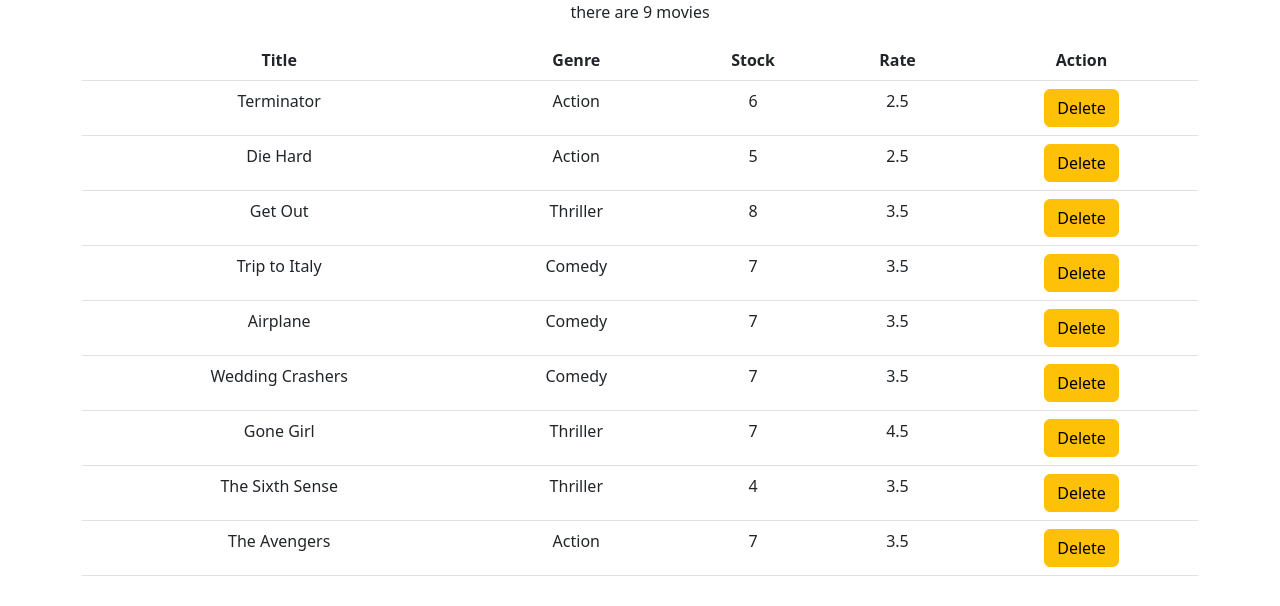
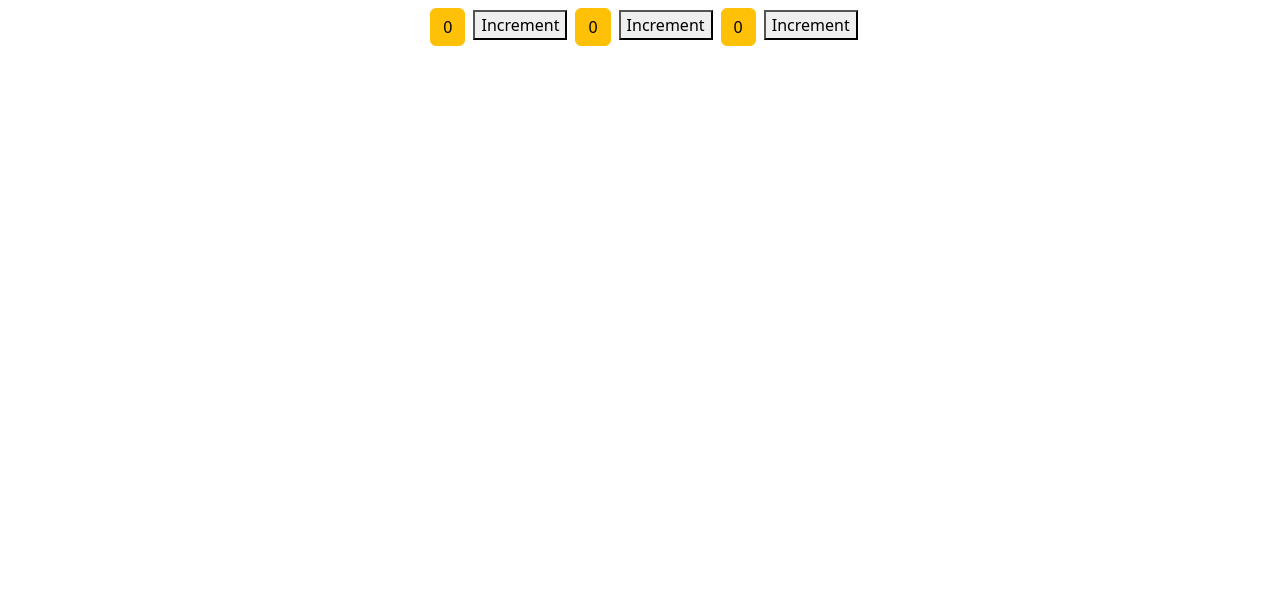
Before and after one commit to refschool/tutoreact, a React (Create React App) app: page / in a window 1280 px wide. Shown: the top 606 px of the page. Built offline with nearby package versions, Linux system fonts and the light colour scheme.

Commit message:
refactoring , effacement de code

```diff
--- a/src/App.js
+++ b/src/App.js
@@ -1,9 +1,11 @@
 import './App.css';
 import Movies from './components/Movies';
+import Counters from './components/counters';
+
 function App() {
   return (
     <div className="App container">
-      <Movies />
+      <Counters />
     </div>
   );
 }
--- a/src/components/counter.jsx
+++ b/src/components/counter.jsx
@@ -4,7 +4,6 @@
 class Counter extends Component {
     state = {
         count: 0,
-        tags: ['tag1', 'tag2', 'tag3']
     }
 
     constructor() {
@@ -12,20 +11,15 @@
         this.handleClick = this.handleClick.bind(this)
     }
     handleClick() {
-        console.log('setstate')
         this.setState({
             count: this.state.count + 1
         })
-        console.log(this.state)// à ce stade le state n'est pas muté
     }
 
     render() {
-
         return (
             <>
-                <span className={this.getBtnClasses()}>{this.state.count}</span>
-                {this.state.tags.length === 0 && "Add a new tag !"}
-                {this.renderTag()}
+                <div className={this.getBtnClasses()}>{this.state.count}</div>
                 <button onClick={this.handleClick}>Increment</button>
             </>
         )
@@ -40,16 +34,6 @@
         return classes;
     }
 
-    renderTag() {
-        if (this.state.tags.length === 0) return <p>there are no tags !</p>;
-        return (<ul>
-            {
-                this.state.tags.map((tag) => {
-                    return <li key={tag}>{tag}</li>
-                })
-            }
-        </ul>)
-    }
 }
 
 export default Counter;
--- /dev/null
+++ b/src/components/counters.jsx
@@ -0,0 +1,22 @@
+import React, { Component } from "react";
+import Counter from "./counter";
+
+
+class Counters extends Component {
+
+
+
+
+    render() {
+
+        return (
+            <div>
+                <Counter />
+                <Counter />
+                <Counter />
+            </div>
+        )
+    }
+}
+
+export default Counters
```
